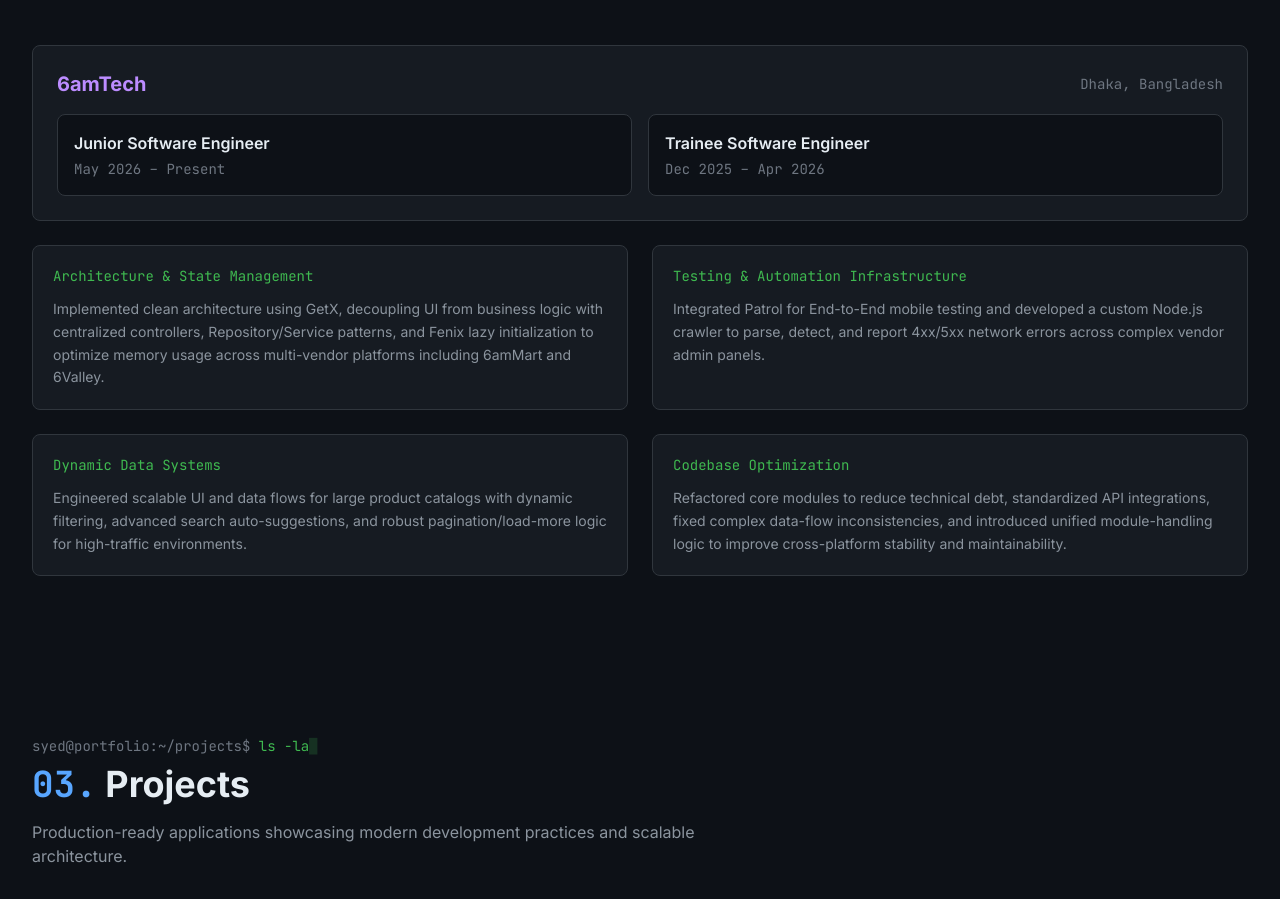
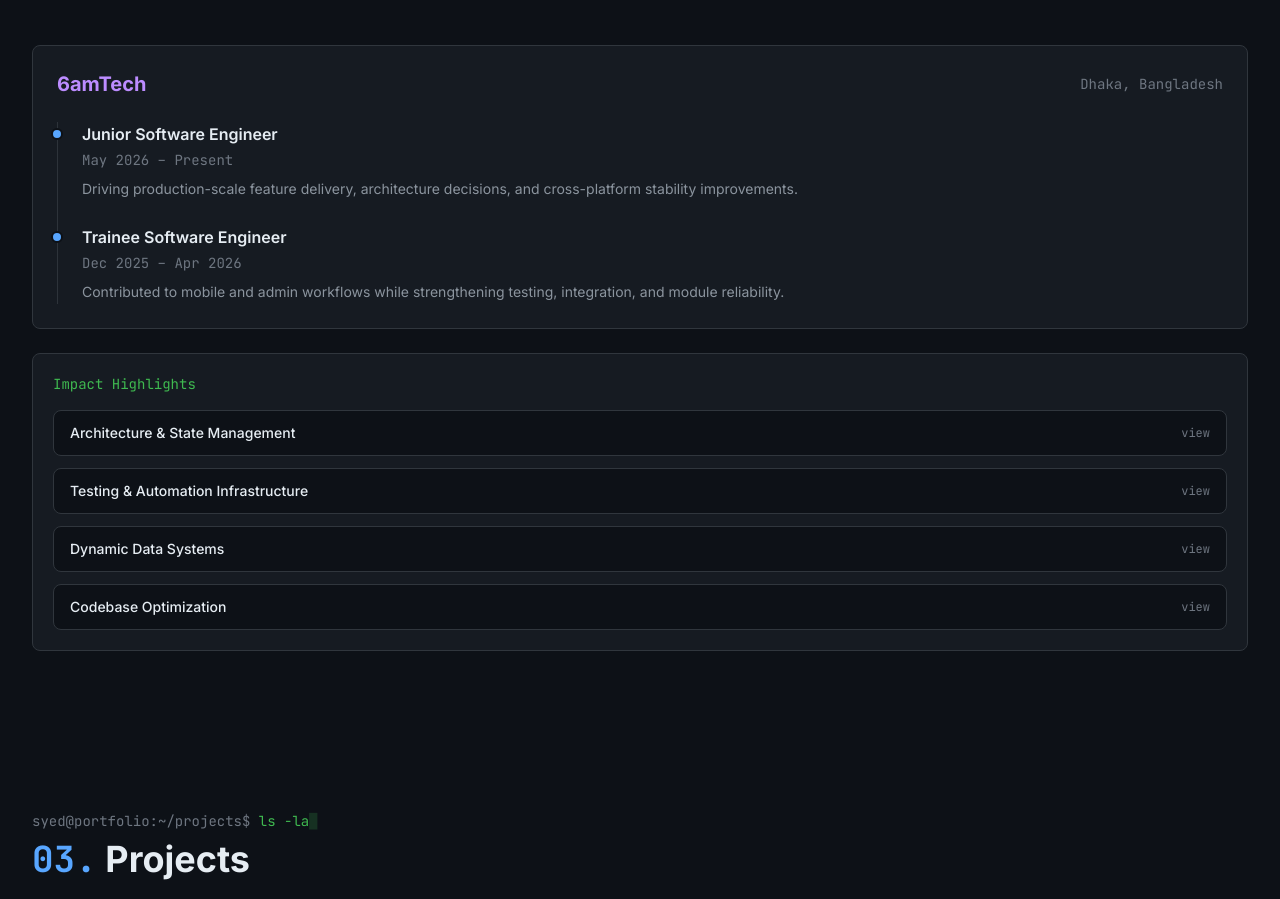
Before and after one commit to syedsabbir-git/SyedSabbirAhmed, a React (Vite) app: page / in a window 1280 px wide. Shown: the part 1716-2615 px from the top of the page. Built offline with nearby package versions, Linux system fonts and the light colour scheme.

Commit message:
feat: redesign experience section as compact timeline
Agent-Logs-Url: https://github.com/rafi6037/SyedSabbirAhmedPortfolio/sessions/75d8bd55-a9f1-4fc2-aba4-4160f909d9e2

Co-authored-by: rafi6037 <115590531+rafi6037@users.noreply.github.com>

```diff
--- a/src/components/Experience.jsx
+++ b/src/components/Experience.jsx
@@ -5,10 +5,14 @@ const workExperience = {
     {
       title: 'Junior Software Engineer',
       period: 'May 2026 – Present',
+      summary:
+        'Driving production-scale feature delivery, architecture decisions, and cross-platform stability improvements.',
     },
     {
       title: 'Trainee Software Engineer',
       period: 'Dec 2025 – Apr 2026',
+      summary:
+        'Contributed to mobile and admin workflows while strengthening testing, integration, and module reliability.',
     },
   ],
   achievements: [
@@ -55,26 +59,34 @@ const Experience = () => {
               <h3 className="text-xl font-bold text-accent-purple">{workExperience.company}</h3>
               <p className="text-sm font-mono text-text-muted">{workExperience.location}</p>
             </div>
-            <div className="grid md:grid-cols-2 gap-4">
+            <div className="relative mt-6 pl-6 border-l border-dark-border/90 space-y-6">
               {workExperience.roles.map((role) => (
-                <div key={role.title} className="bg-dark-bg rounded-lg border border-dark-border p-4">
+                <div key={role.title} className="relative">
+                  <span
+                    aria-hidden="true"
+                    className="absolute -left-[31px] top-1.5 h-3 w-3 rounded-full bg-accent-blue border-2 border-dark-bg"
+                  />
                   <p className="text-text-primary font-semibold">{role.title}</p>
                   <p className="text-text-muted text-sm font-mono mt-1">{role.period}</p>
+                  <p className="text-text-secondary text-sm mt-2 leading-relaxed">{role.summary}</p>
                 </div>
               ))}
             </div>
           </div>
 
-          <div className="grid md:grid-cols-2 gap-6">
-            {workExperience.achievements.map((item) => (
-              <div
-                key={item.title}
-                className="code-card p-5 rounded-lg border border-dark-border"
-              >
-                <h4 className="text-accent-green font-mono text-sm mb-3">{item.title}</h4>
-                <p className="text-text-secondary leading-relaxed text-sm">{item.description}</p>
-              </div>
-            ))}
+          <div className="code-card p-5 rounded-lg border border-dark-border">
+            <h4 className="text-accent-green font-mono text-sm mb-4">Impact Highlights</h4>
+            <div className="space-y-3">
+              {workExperience.achievements.map((item) => (
+                <details key={item.title} className="bg-dark-bg rounded-lg border border-dark-border px-4 py-3">
+                  <summary className="cursor-pointer list-none flex items-center justify-between gap-3">
+                    <span className="text-text-primary text-sm font-medium">{item.title}</span>
+                    <span className="text-text-muted text-xs font-mono">view</span>
+                  </summary>
+                  <p className="text-text-secondary leading-relaxed text-sm mt-3">{item.description}</p>
+                </details>
+              ))}
+            </div>
           </div>
         </div>
       </div>
```
